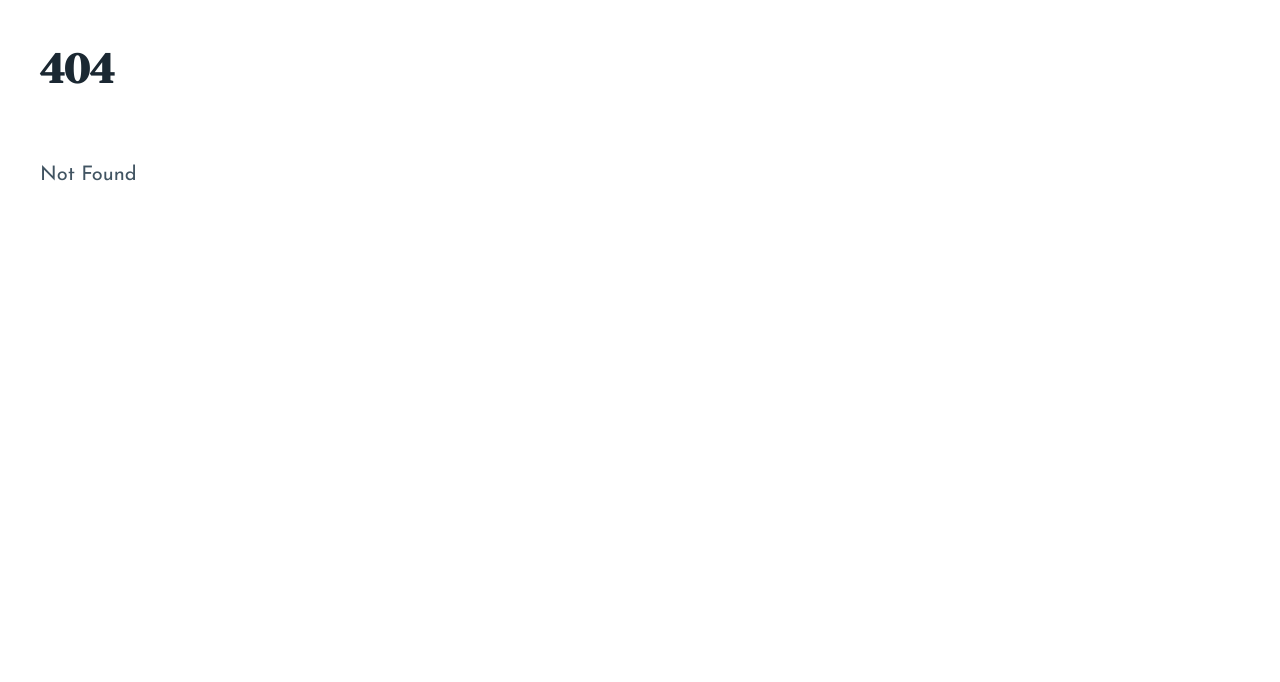
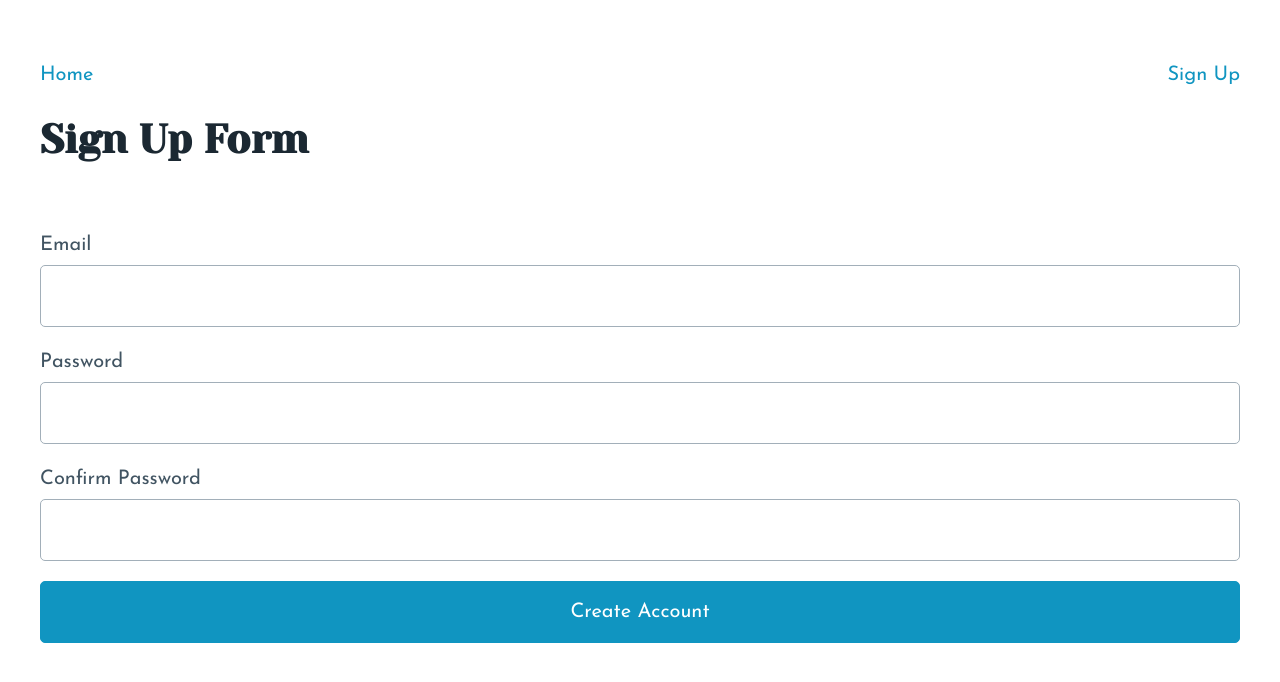
Before and after one commit to cpwilson87/svelteKit-forms, a SvelteKit app: page /signUp in a window 1280 px wide. Before the commit this address had no page. Shown: the top 682 px of the page. Built offline with nearby package versions, Linux system fonts and the light colour scheme.

Commit message:
feat: add signup page
Resolves #6

```diff
--- /dev/null
+++ b/src/routes/(app)/(auth)/signUp/+page.svelte
@@ -0,0 +1,14 @@
+<h1>Sign Up Form</h1>
+
+<form>
+	<label for="email">Email</label>
+	<input type="text" name="email" id="email" />
+
+	<label for="password">Password</label>
+	<input type="password" name="password" id="password" />
+
+	<label for="confirmPassword">Confirm Password</label>
+	<input type="password" name="confirmPassword" id="confirmPassword" />
+
+	<button type="submit">Create Account</button>
+</form>
--- a/src/routes/(app)/+layout.svelte
+++ b/src/routes/(app)/+layout.svelte
@@ -1,3 +1,7 @@
+<script lang="ts">
+	import { page } from '$app/stores';
+</script>
+
 <nav>
 	<ul>
 		<li>
```
